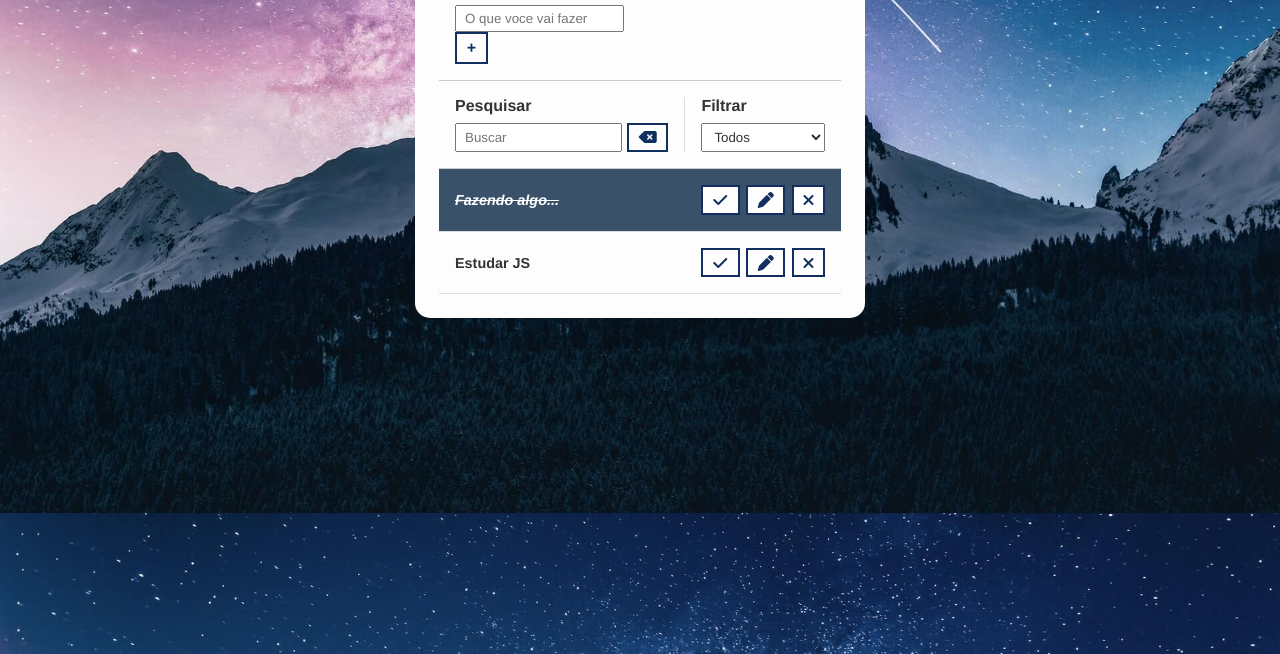
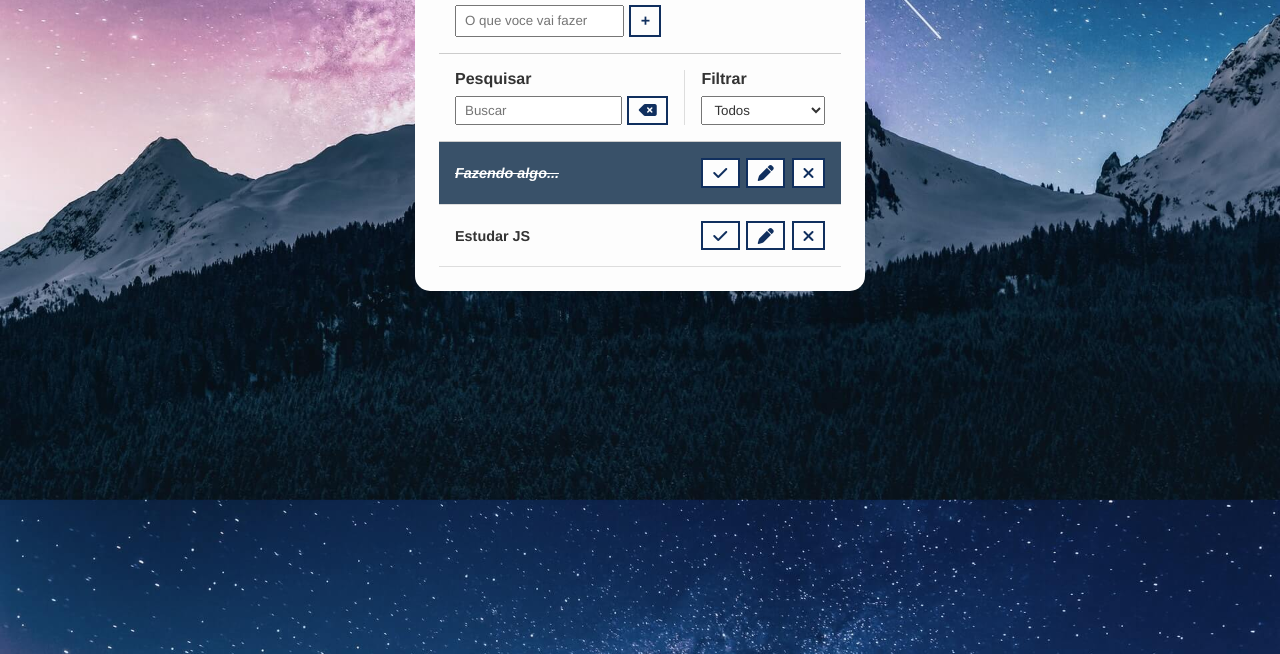
Before and after one commit to ciscocarvalho/To-Do, a plain HTML site: page index.html in a window 1280 px wide. Shown: the part 146-800 px from the top of the page. Drawn offline with Linux system fonts and the light colour scheme.

Commit message:
feat: alinhar botao de adicionar todo com o input

```diff
--- a/css/main.css
+++ b/css/main.css
@@ -85,6 +85,7 @@ input,
 #toolbar h4{
     margin-bottom: 0.5rem;
 }
+
 #search{
     border-right: 1px solid #ddd;
     padding-right: 1rem;
@@ -93,9 +94,16 @@ input,
     display: flex;
     flex-direction: column;
 }
+
+#add {
+    display: flex;
+    gap: 0.3rem;
+}
+
 #search form{
     display: flex;
 }
+
 #search input{
     width: 100%;
     margin-right: 0.3rem;
--- a/index.html
+++ b/index.html
@@ -22,7 +22,7 @@
             </header>
             <form id="todo-form">
                 <p>Adicione uma tarefa</p>
-                <div class="form-control">
+                <div class="form-control" id="add">
                     <input type="text" id="todo-input" placeholder="O que voce vai fazer ">
                     <button type="submit">
                         <i class="fa-thin fa-plus"></i>
```
